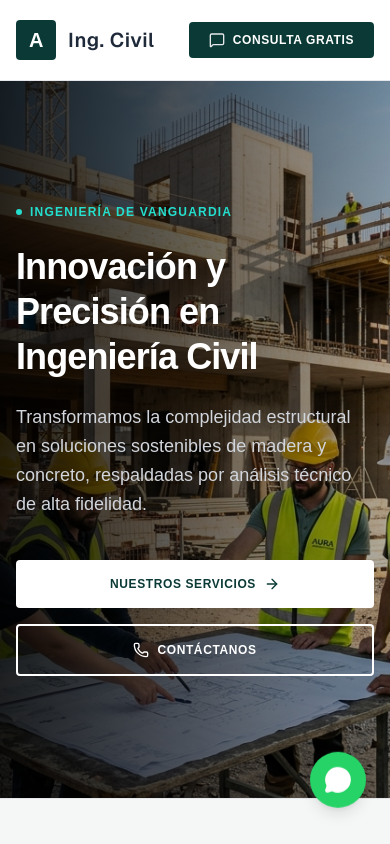
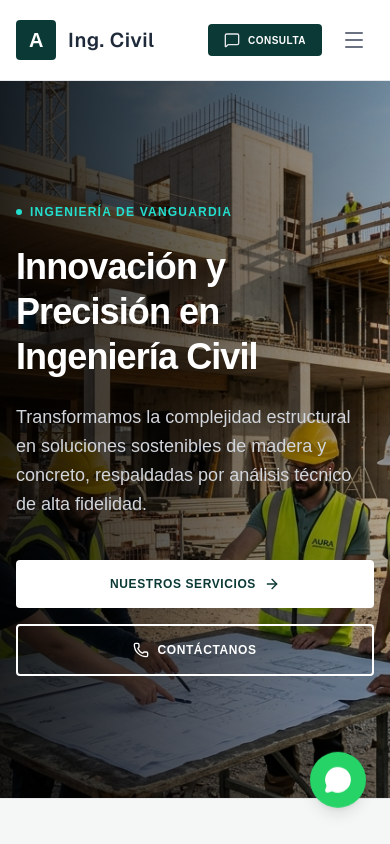
Before and after one commit to Andres0606/Pag_Constructora, a Next.js app: page / in a window 390 px wide. Shown: the top 844 px of the page. Built offline with nearby package versions, Linux system fonts and the light colour scheme.

Commit message:
Fix mobile header navigation - Add responsive hamburger menu

```diff
--- a/src/components/layout/Header.tsx
+++ b/src/components/layout/Header.tsx
@@ -1,11 +1,13 @@
 "use client";
 
+import { useState } from "react";
 import Link from "next/link";
 import { usePathname } from "next/navigation";
-import { MessageSquare } from "lucide-react";
+import { MessageSquare, Menu, X } from "lucide-react";
 
 export default function Header() {
   const pathname = usePathname();
+  const [isOpen, setIsOpen] = useState(false);
 
   const navItems = [
     { label: "Inicio", path: "/" },
@@ -18,7 +20,7 @@ export default function Header() {
       <div className="mx-auto flex h-20 max-w-7xl items-center justify-between px-4 sm:px-6 lg:px-8">
 
         {/* Logo Section */}
-        <Link href="/" className="flex items-center space-x-3 group">
+        <Link href="/" className="flex items-center space-x-3 group shrink-0">
           <div className="flex h-10 w-10 items-center justify-center rounded-sm bg-[#0B3A36] text-white font-bold text-xl tracking-tight transition-transform group-hover:scale-105">
             A
           </div>
@@ -46,18 +48,55 @@ export default function Header() {
           })}
         </nav>
 
-        {/* CTA Button */}
-        <div className="flex items-center">
+        {/* Right side Actions (CTA & Mobile Hamburger) */}
+        <div className="flex items-center space-x-3">
+          {/* CTA Button (Always visible on desktop, hidden on tiny mobile devices) */}
           <Link
             href="/#consulta"
-            className="flex items-center space-x-2 rounded-sm bg-[#0B3A36] px-5 py-2.5 text-xs font-bold tracking-wider text-white uppercase transition-colors hover:bg-[#082a27]"
+            className="flex items-center space-x-2 rounded-sm bg-[#0B3A36] px-4 py-2 sm:px-5 sm:py-2.5 text-[10px] sm:text-xs font-bold tracking-wider text-white uppercase transition-colors hover:bg-[#082a27]"
           >
             <MessageSquare className="h-4 w-4 text-gray-200" />
-            <span>Consulta Gratis</span>
+            <span className="max-[400px]:hidden">Consulta Gratis</span>
+            <span className="min-[401px]:hidden">Consulta</span>
           </Link>
+
+          {/* Hamburger Menu Toggle Button */}
+          <button
+            onClick={() => setIsOpen(!isOpen)}
+            className="inline-flex items-center justify-center p-2 rounded-sm text-gray-500 hover:text-gray-800 hover:bg-gray-100 focus:outline-none md:hidden"
+            aria-expanded={isOpen}
+            aria-label="Menú principal"
+          >
+            {isOpen ? <X className="h-6 w-6" /> : <Menu className="h-6 w-6" />}
+          </button>
         </div>
 
       </div>
+
+      {/* Mobile Menu Dropdown */}
+      {isOpen && (
+        <div className="md:hidden border-t border-gray-100 bg-white px-4 py-4 space-y-4 shadow-lg animate-in fade-in slide-in-from-top-2 duration-200">
+          <nav className="flex flex-col space-y-2">
+            {navItems.map((item) => {
+              const isActive = pathname === item.path;
+              return (
+                <Link
+                  key={item.path}
+                  href={item.path}
+                  onClick={() => setIsOpen(false)}
+                  className={`text-sm font-semibold py-2.5 px-4 rounded-sm transition-colors ${
+                    isActive
+                      ? "bg-[#0B3A36]/5 text-[#0B3A36]"
+                      : "text-gray-600 hover:bg-gray-50 hover:text-[#0B3A36]"
+                  }`}
+                >
+                  {item.label}
+                </Link>
+              );
+            })}
+          </nav>
+        </div>
+      )}
     </header>
   );
 }
```
